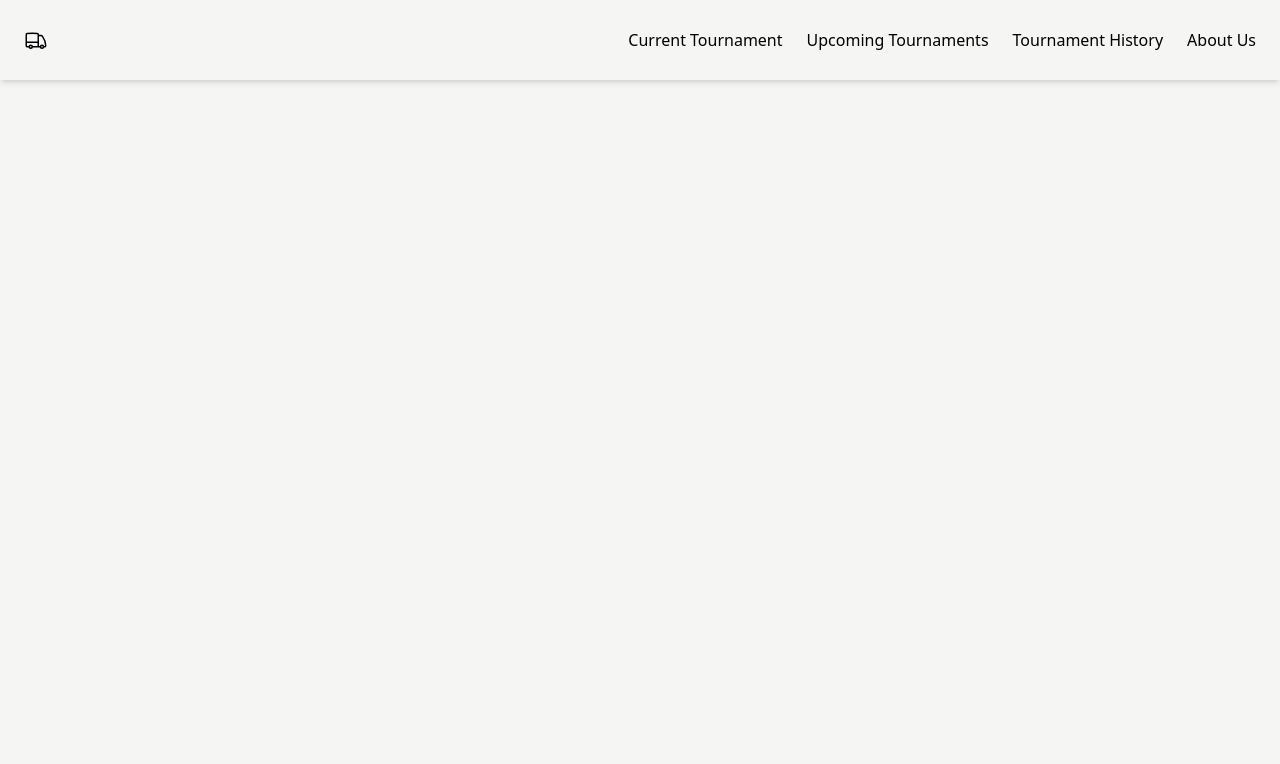
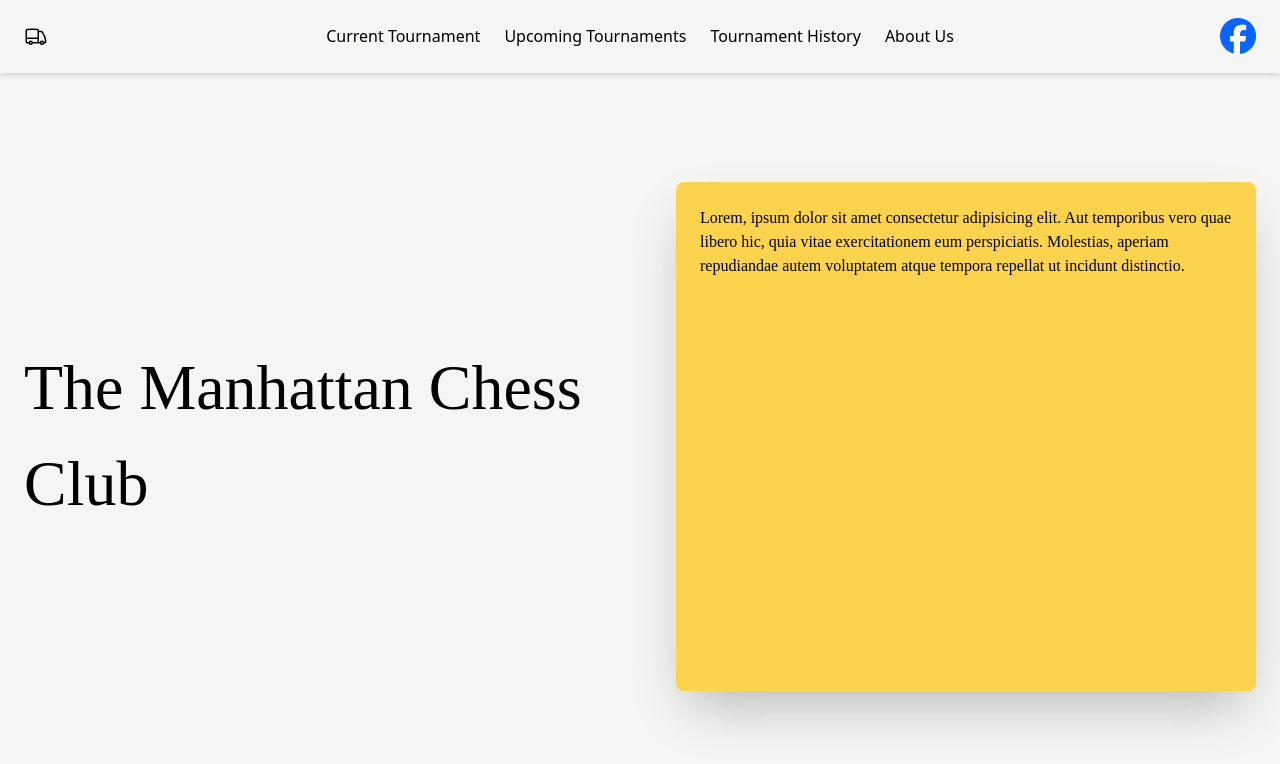
Before and after one commit to mullinsel/MHKChess, a Svelte app: page / in a window 1280 px wide. Shown: the top 764 px of the page. Built offline with nearby package versions, Linux system fonts and the light colour scheme.

Commit message:
make nav work correctly

```diff
--- a/src/layout/Nav.svelte
+++ b/src/layout/Nav.svelte
@@ -2,11 +2,12 @@
     import TempLogo from './TempLogo.svelte'
 </script>
 <nav class="shadow-md h-20 bg-stone-100 dark:bg-slate-800 dark:text-white">
-    <div class="pl-6 pr-6 flex flex-row items-center h-full">
-        <a href="/" class="button">
+    <div class="pl-6 pr-6 grid grid-rows-1 grid-cols-[200px_auto_200px] h-full items-center">
+        <a href="/" class="">
             <TempLogo/>
         </a>
-        <ul class="list-none ml-auto flex flex-row gap-6">
+        <div class="justify-self-center flex flex-row">
+            <ul class="list-none flex flex-row gap-6">
                 <li><a href="#/currentTournament">Current Tournament</a></li>
                 <li>
                     <a href="#/upcomingTournaments">Upcoming Tournaments</a>
@@ -15,4 +16,6 @@
                 <li><a href="#/aboutUs">About Us</a></li>
             </ul>
         </div>
+        <img class="h-9 justify-self-end" src="images/Facebook_Logo_Primary.png">
+    </div>
 </nav>
--- a/src/pages/Home.svelte
+++ b/src/pages/Home.svelte
@@ -2,4 +2,16 @@
     import Nav from '../layout/Nav.svelte';
 </script>
 
-<div class="min-h-screen h-full bg-stone-100 dark:bg-gray-900 dark:text-white"><Nav /></div>
+<div class="h-screen bg-stone-100 dark:bg-gray-900 dark:text-white flex flex-col">
+    <Nav />
+    <div class="md:h-full grid md:grid-cols-2 md:gap-6">
+        <h1 class="p-6 font-heading text-4xl font-black m-auto">
+            The Manhattan Chess Club
+        </h1>
+        <div class="flex-col flex justify-center font-body p-6">
+            <p class="p-6 bg-amber-300 shadow-2xl rounded-lg h-3/4">
+                Lorem, ipsum dolor sit amet consectetur adipisicing elit. Aut temporibus vero quae libero hic, quia vitae exercitationem eum perspiciatis. Molestias, aperiam repudiandae autem voluptatem atque tempora repellat ut incidunt distinctio.
+            </p>
+        </div>
+    </div>
+</div>
```
Lines whose indentation alone changed are shown as unchanged.
